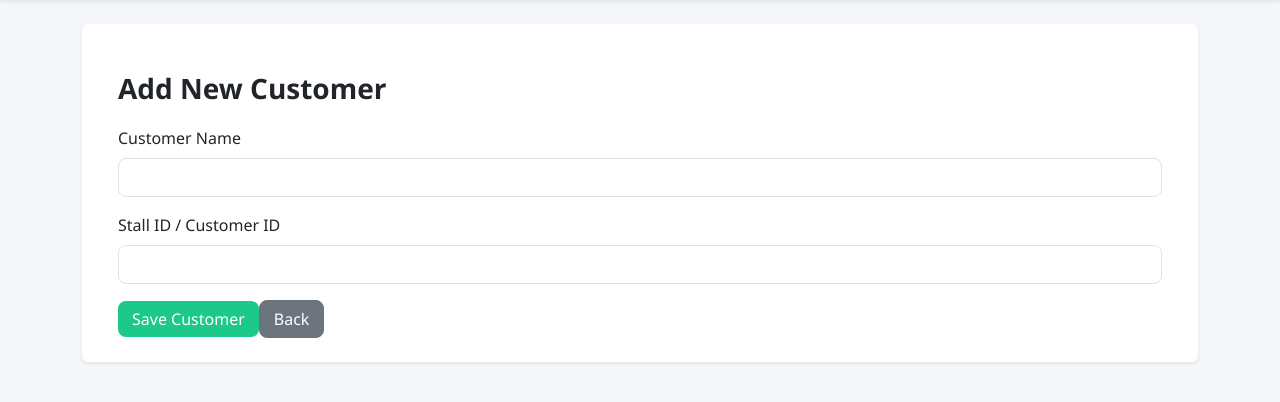
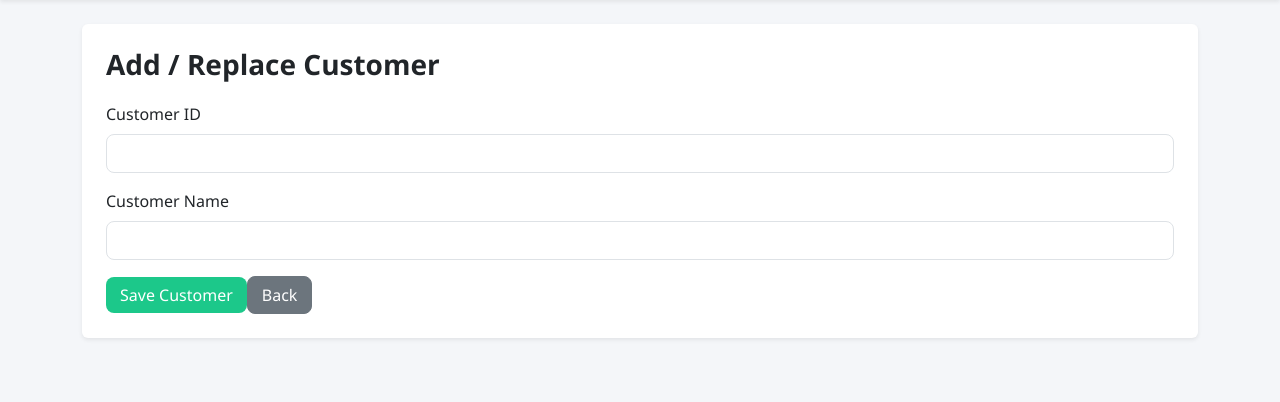
Before and after one commit to Suryanagireddy1/Sales_management, a Flask app: page /add_customer in a window 1280 px wide. Shown: the part 56-458 px from the top of the page. Run offline with Flask 3, Linux system fonts and the light colour scheme; parts of the project's set-up code (start-up, migrations or seed data) failed here and were passed over; some libraries are stand-ins or nearby versions.

Commit message:
Update add_customer.html

```diff
--- a/templates/add_customer.html
+++ b/templates/add_customer.html
@@ -1,14 +1,14 @@
 {% extends "layout.html" %}
 {% block content %}
 
-<div class="container mt-4"><h3>Add New Customer</h3><form method="POST"><div class="mb-3">
+<h3>Add / Replace Customer</h3><form method="POST"><div class="mb-3">
+<label class="form-label">Customer ID</label>
+<input type="number" name="customer_id" class="form-control" required>
+</div><div class="mb-3">
 <label class="form-label">Customer Name</label>
 <input type="text" name="name" class="form-control" required>
-</div><div class="mb-3">
-<label class="form-label">Stall ID / Customer ID</label>
-<input type="text" name="stall_id" class="form-control" required>
 </div><button type="submit" class="btn btn-success">
 Save Customer
-</button><a href="/create_bill" class="btn btn-secondary">
+</button><a href="/add_bill" class="btn btn-secondary">
 Back
-</a></form></div>{% endblock %}
+</a></form>{% endblock %}
```
